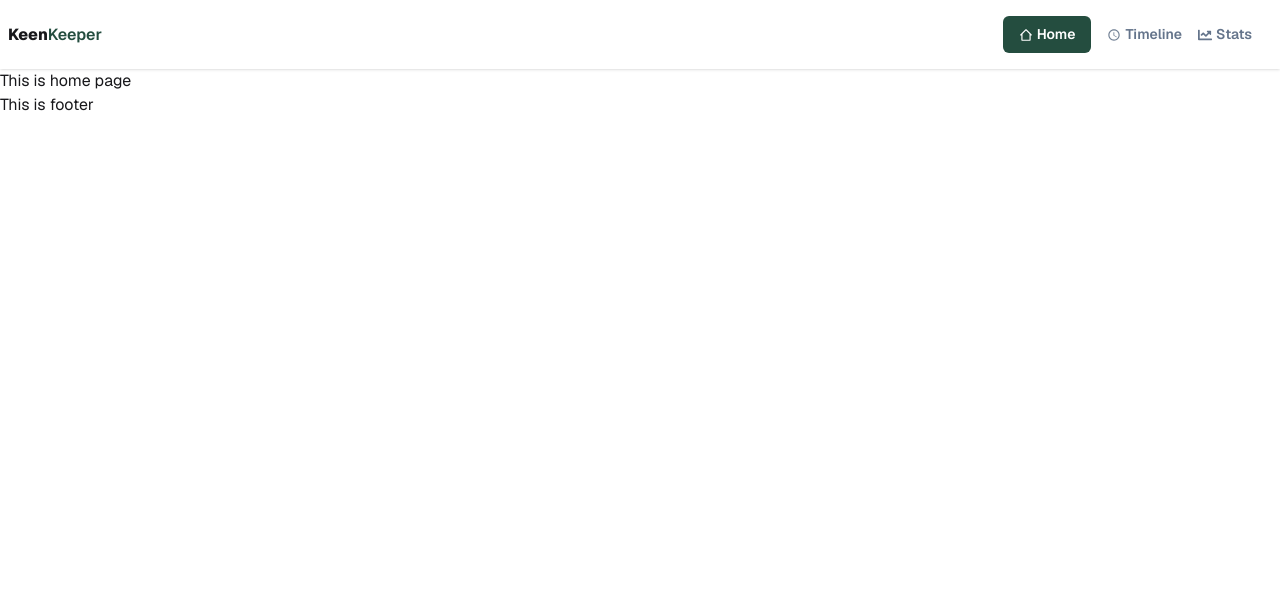
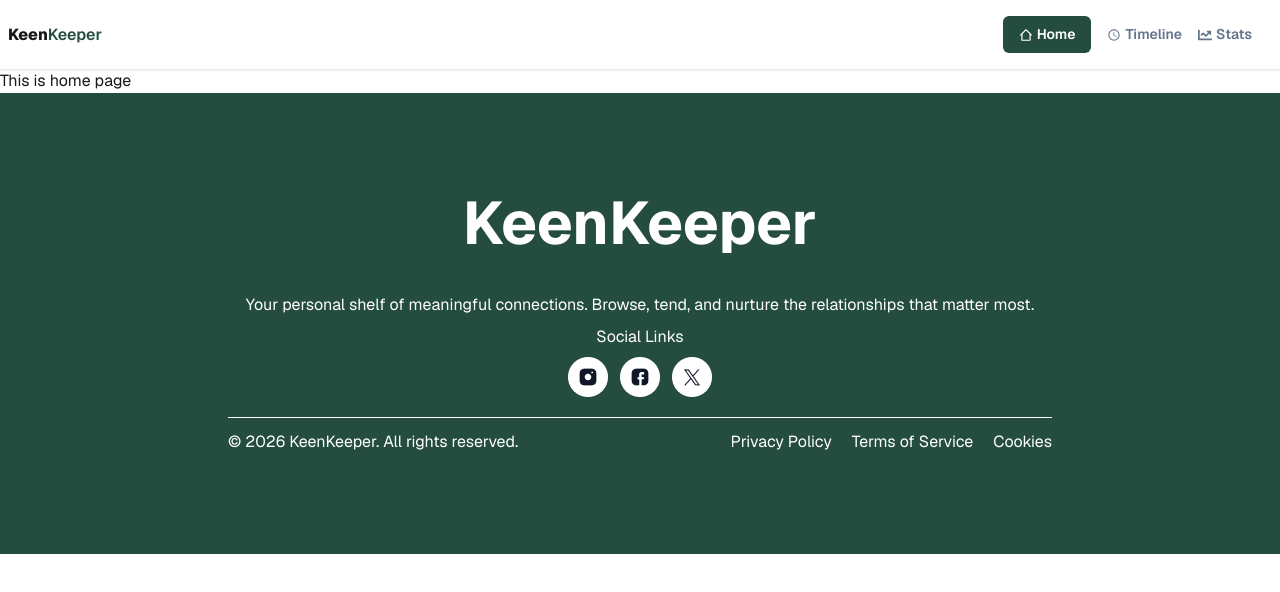
Before and after one commit to mdmarufhossain1103-ship-it/Assignment-7, a React (Vite) app: page / in a window 1280 px wide. Shown: the top 592 px of the page. Built offline with nearby package versions, Linux system fonts and the light colour scheme.

Commit message:
Footer added

```diff
--- a/src/components/shared/Footer.jsx
+++ b/src/components/shared/Footer.jsx
@@ -1,9 +1,31 @@
 import React from 'react';
+import instragram from '../../assets/instagram.png';
+import facebook from '../../assets/facebook.png';
+import twitter from '../../assets/twitter.png'
 
 const Footer = () => {
     return (
-        <div>
-            This is footer
+        <div className='bg-[#244D3F]'>
+            <div className='max-w-[80%] mx-auto p-25 text-center'>
+                <div>
+                    <h2 className='text-6xl font-bold text-white mb-10'>KeenKeeper</h2>
+                    <p className='text-[#FFFFFF] mb-2'>Your personal shelf of meaningful connections. Browse, tend, and nurture the relationships that matter most.</p>
+                    <p className='text-[#FFFFFF] mb-2'>Social Links</p>
+                    <div className='flex items-center justify-center gap-3 mb-5'>
+                        <img src={instragram} alt="Instragram image" />
+                        <img src={facebook} alt="Facebook image" />
+                        <img src={twitter} alt="Twitter image" />
+                    </div>
+                </div>
+                <div className='text-[#FFFFFF] border-t mt-3 flex justify-between'>
+                    <p className='mt-3'>© 2026 KeenKeeper. All rights reserved.</p>
+                    <div className='mt-3 flex gap-5'>
+                        <p>Privacy Policy</p>
+                        <p>Terms of Service </p>
+                        <p>Cookies</p>
+                    </div>
+                </div>
+            </div>
         </div>
     );
 };
```
